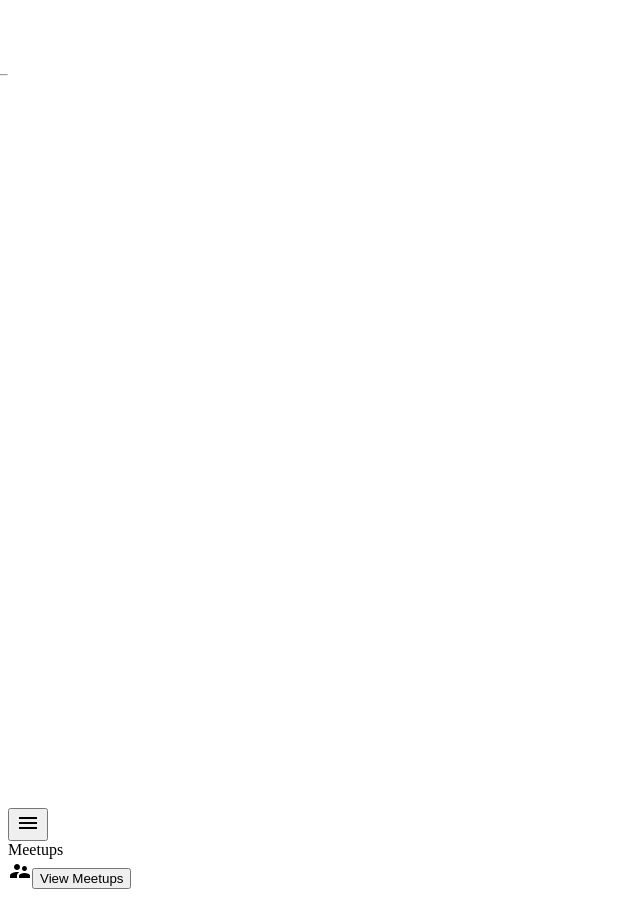
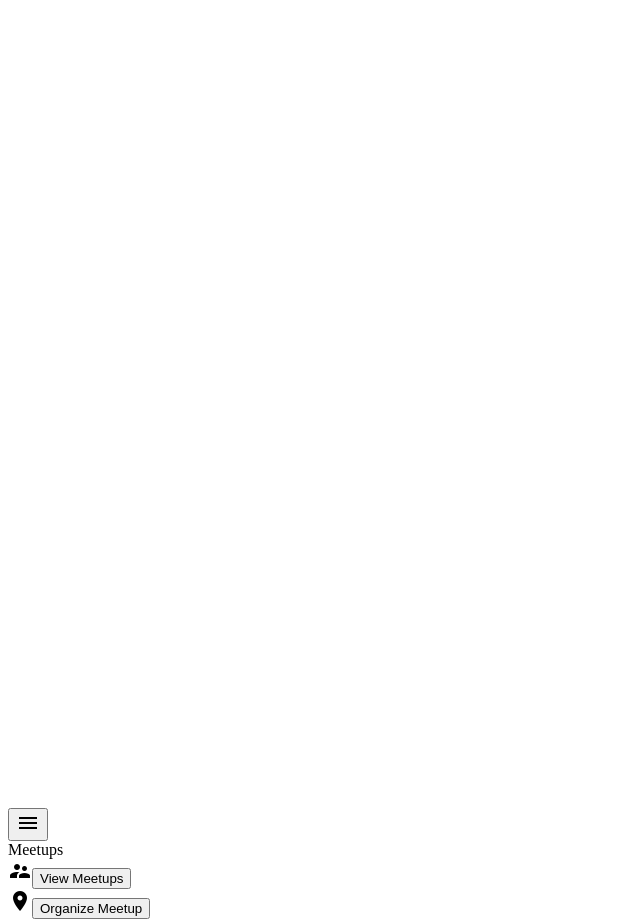
Before and after one commit to fernando1419/meetups, a Vue app: page / in a window 1280 px wide. Shown: the top 921 px of the page, without its empty margins (0-640 px from the left). Before the commit the page ends 889 px from the top, so only its background shows below. Built offline with nearby package versions, Linux system fonts and the light colour scheme.

Commit message:
Added menu item dinamically to the navbar

```diff
--- a/src/App.vue
+++ b/src/App.vue
@@ -6,19 +6,21 @@
       app
     >
       <v-list
+        v-for="item in menuItems"
+        :key="item.title"
         dense
         nav
       >
-        <v-list-item>
+        <!-- <v-list-item>
           <v-list-item-avatar>
             <v-img src="https://randomuser.me/api/portraits/men/78.jpg" />
           </v-list-item-avatar>
           <v-list-item-content>
             <v-list-item-title>John Leider</v-list-item-title>
           </v-list-item-content>
-        </v-list-item>
+        </v-list-item> -->
 
-        <v-divider />
+        <!-- <v-divider /> -->
 
         <!-- <v-list-item>
           <v-list-item-content>
@@ -33,10 +35,10 @@
 
         <v-list-item link>
           <v-list-item-icon>
-            <v-icon> supervisor_account </v-icon>
+            <v-icon> {{ item.icon }} </v-icon>
           </v-list-item-icon>
           <v-list-item-content>
-            <v-list-item-title> View Meetups </v-list-item-title>
+            <v-list-item-title> {{ item.title }} </v-list-item-title>
           </v-list-item-content>
         </v-list-item>
       </v-list>
@@ -54,12 +56,16 @@
         />
         <v-toolbar-title>Meetups</v-toolbar-title>
         <v-spacer />
-        <v-toolbar-items class="hidden-xs-only">
+        <v-toolbar-items
+          v-for="item in menuItems"
+          :key="item.title"
+          class="hidden-xs-only"
+        >
           <v-icon left>
-            supervisor_account
+            {{ item.icon }}
           </v-icon>
           <v-btn text>
-            View Meetups
+            {{ item.title }}
           </v-btn>
         </v-toolbar-items>
       </v-toolbar>
@@ -78,7 +84,14 @@ export default Vue.extend({
   components: {
   },
   data: () => ({
-    showSideBar: false
+    showSideBar: false,
+    menuItems: [
+      { icon: 'supervisor_account', title: 'View Meetups'},
+      { icon: 'room', title: 'Organize Meetup' },
+      { icon: 'person', title: 'Profile' },
+      { icon: 'face', title: 'Sign up' },
+      { icon: 'lock_open', title: 'Sign in' }
+    ]
   })
 })
 </script>
```
